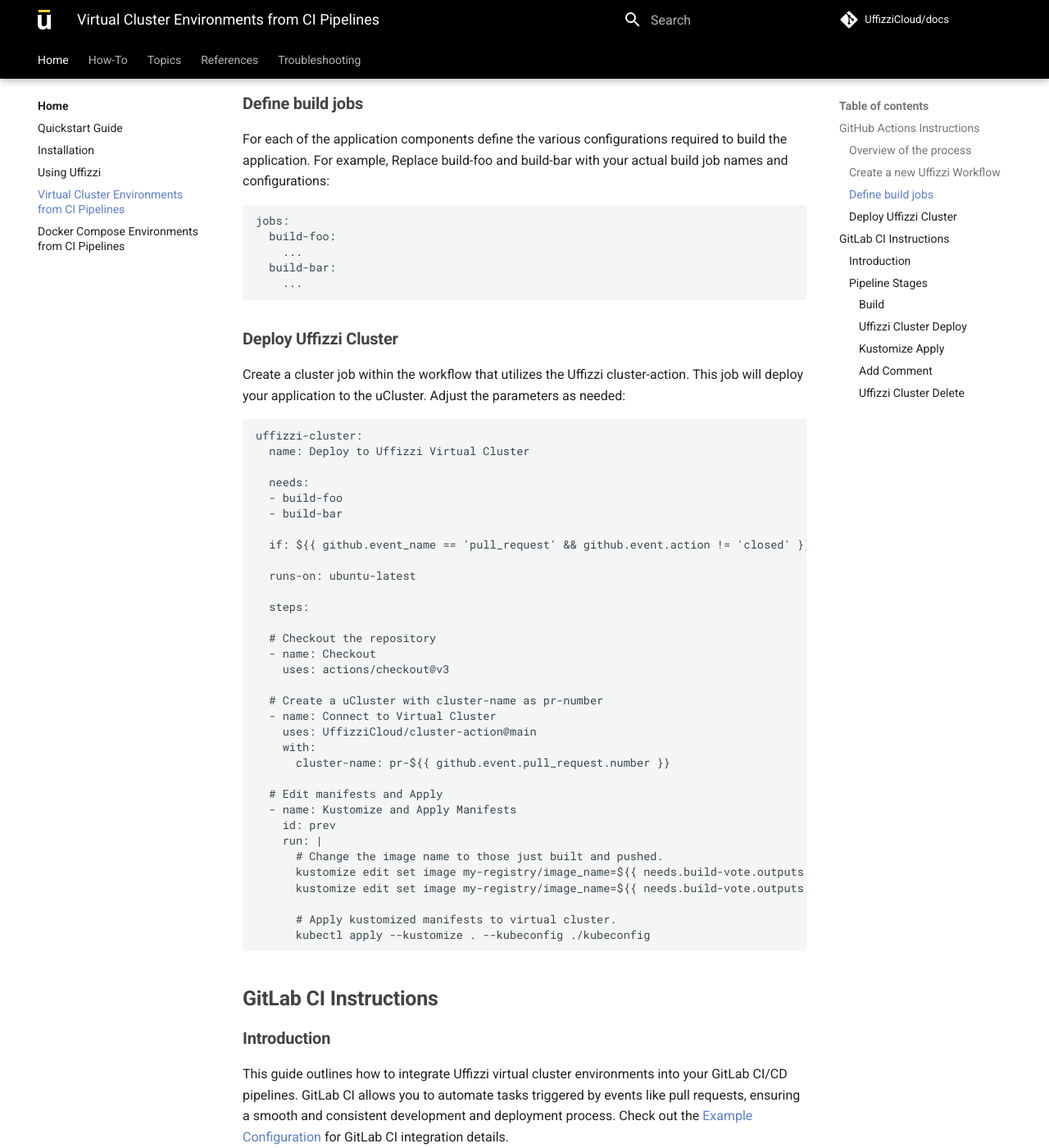
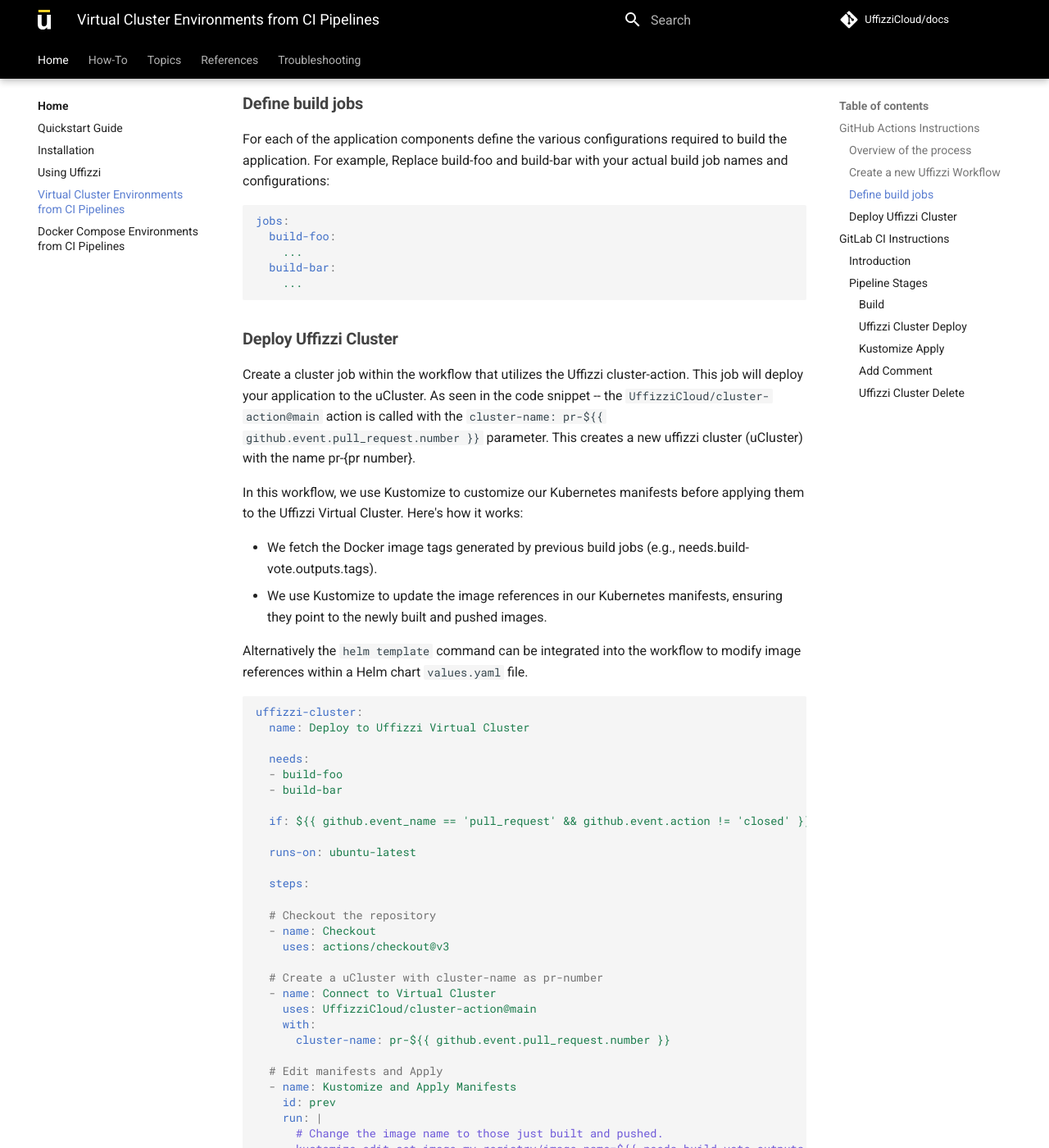
Before and after one commit to UffizziCloud/docs, an MkDocs documentation site: the page built from docs/virtual-cluster-environment.md, in a window 1280 px wide and 1400 px high, scrolled down 1367 px. Shown: the whole window at 82% size. Built offline with MkDocs 1.6.1 and Material for MkDocs 9.7.7, drawn with Linux system fonts in a browser that asks for light colours; comment, search, counter and statistics services are not loaded; some of the changed text lies outside the part shown.

Commit message:
Added more to GHA

````diff
--- a/docs/virtual-cluster-environment.md
+++ b/docs/virtual-cluster-environment.md
@@ -28,7 +28,7 @@
 ### Create a new Uffizzi Workflow
 
 In this section, we'll create a new GitHub workflow within the application repository -- Add a name, then define when it runs -- also provide the following permissions:
-   ```
+   ```yaml
    name: Uffizzi Cluster Quickstart
 
    on:
@@ -44,7 +44,7 @@
 ### Define build jobs
 
 For each of the application components define the various configurations required to build the application. For example, Replace build-foo and build-bar with your actual build job names and configurations:
-   ```
+   ```yaml
    jobs:
      build-foo:
        ...
@@ -54,8 +54,16 @@
 
 ### Deploy Uffizzi Cluster
 
-Create a cluster job within the workflow that utilizes the Uffizzi cluster-action. This job will deploy your application to the uCluster. Adjust the parameters as needed:
-   ```
+Create a cluster job within the workflow that utilizes the Uffizzi cluster-action. This job will deploy your application to the uCluster. As seen in the code snippet -- the `UffizziCloud/cluster-action@main` action is called with the `cluster-name: pr-${{ github.event.pull_request.number }}` parameter. This creates a new uffizzi cluster (uCluster) with the name pr-{pr number}.
+
+In this workflow, we use Kustomize to customize our Kubernetes manifests before applying them to the Uffizzi Virtual Cluster. Here's how it works:
+
+- We fetch the Docker image tags generated by previous build jobs (e.g., needs.build-vote.outputs.tags).
+- We use Kustomize to update the image references in our Kubernetes manifests, ensuring they point to the newly built and pushed images.
+
+Alternatively the `helm template` command can be integrated into the workflow to modify image references within a Helm chart `values.yaml` file.
+
+   ```yaml
    uffizzi-cluster:
      name: Deploy to Uffizzi Virtual Cluster
 
````
